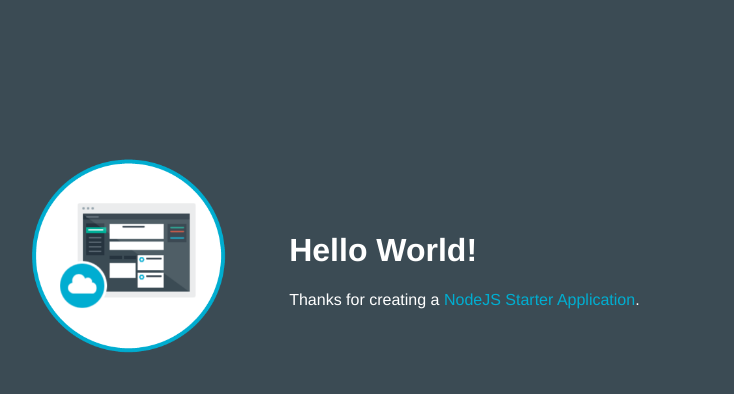
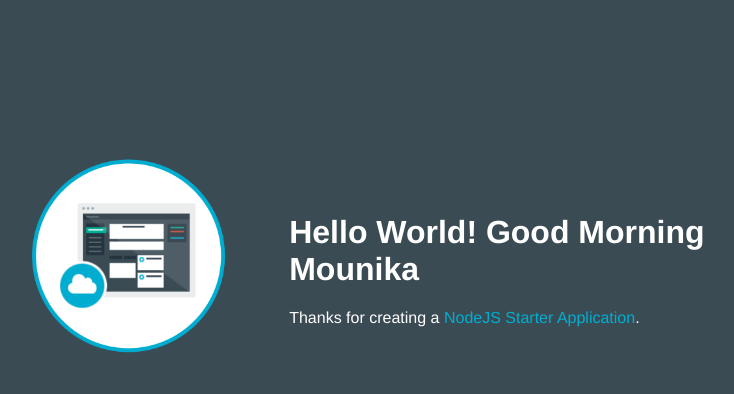
Before and after one commit to mounika1611/DemoMounika-1480049303049, a website: page public/index.html in a window 1280 px wide. Shown: the whole page, without its empty margins (253-987 px from the left). Drawn offline with Linux system fonts and the light colour scheme.

Commit message:
Committed by Mounika

```diff
--- a/public/index.html
+++ b/public/index.html
@@ -16,7 +16,7 @@
           <img class = "newappIcon" src="images/newapp-icon.png">
         </td>
         <td>
-          <h1 id="message">Hello World!</h1>
+          <h1 id="message">Hello World! Good Morning Mounika</h1>
           <p class='description'></p> Thanks for creating a <span class = "blue">NodeJS Starter Application</span>.
         </td>
       </tr>
```
Also changed, not shown: 1 other file.
